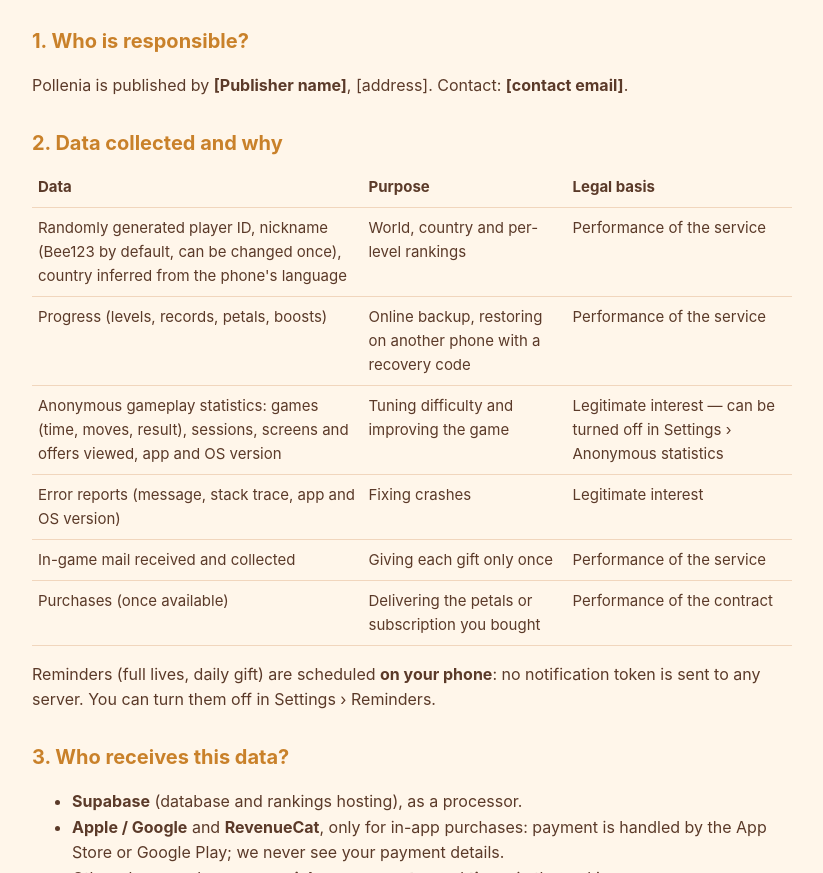
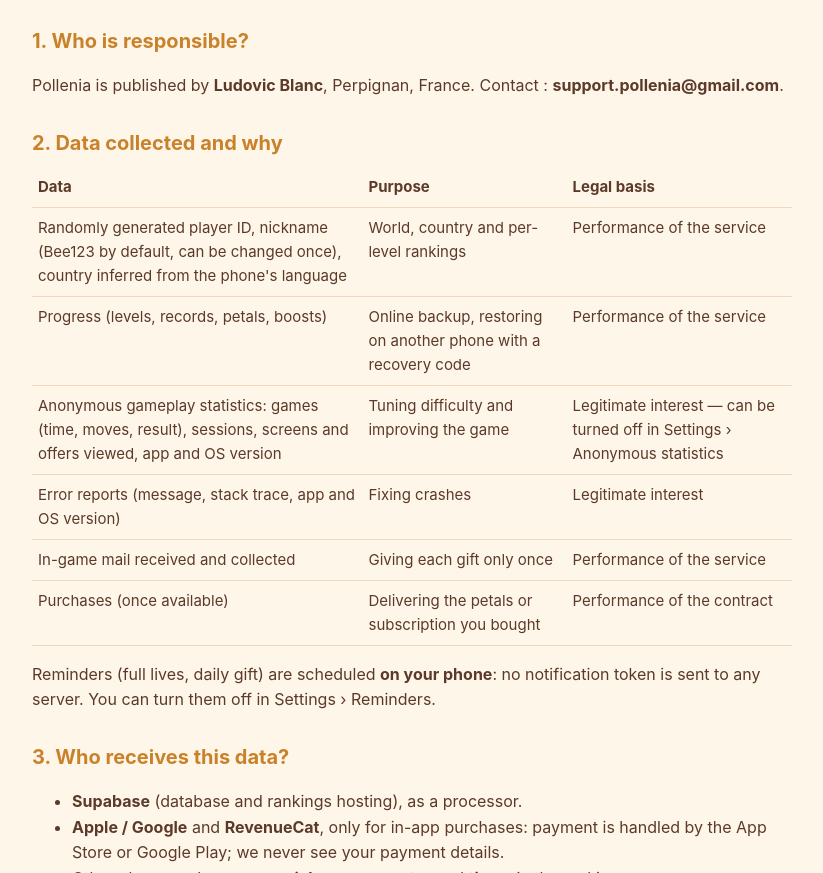
Before and after one commit to TheLuGame/Pollenia, a plain HTML site: page index.html in a window 1280 px wide. Shown: the part 2318-3191 px from the top of the page, without its empty margins (228-1051 px from the left). Drawn offline with Linux system fonts and the light colour scheme.

Commit message:
Update index.html

```diff
--- a/index.html
+++ b/index.html
@@ -74,7 +74,7 @@
 </div>
 
 <h2>1. Who is responsible?</h2>
-<p>Pollenia is published by <strong>[Publisher name]</strong>, [address]. Contact: <strong>[contact email]</strong>.</p>
+<p>Pollenia is published by <strong>Ludovic Blanc</strong>, Perpignan, France. Contact : <strong>support.pollenia@gmail.com</strong>.</p>
 
 <h2>2. Data collected and why</h2>
 <table>
```
